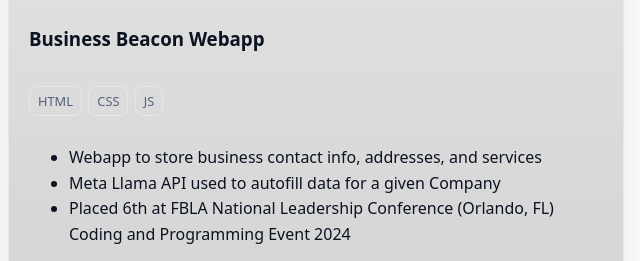
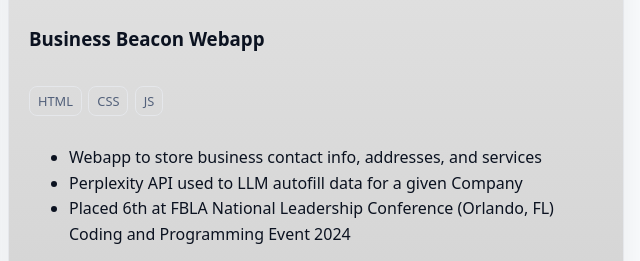
Before and after one commit to swarupm3/swarupm3.github.io, a plain HTML site: page index.html in a window 1280 px wide. Shown: the part 3134-3395 px from the top of the page, 640-1280 px from the left. Drawn offline with Linux system fonts and the light colour scheme.

Commit message:
edit api

```diff
--- a/index.html
+++ b/index.html
@@ -379,7 +379,7 @@
           <div class="list">
             <ul>
               <li>Webapp to store business contact info, addresses, and services</li>
-              <li>Meta Llama API used to autofill data for a given Company</li>
+              <li>Perplexity API used to LLM autofill data for a given Company</li>
               <li>Placed 6th at FBLA National Leadership Conference (Orlando, FL) Coding and Programming Event 2024</li>
             </ul>
           </div>
```
